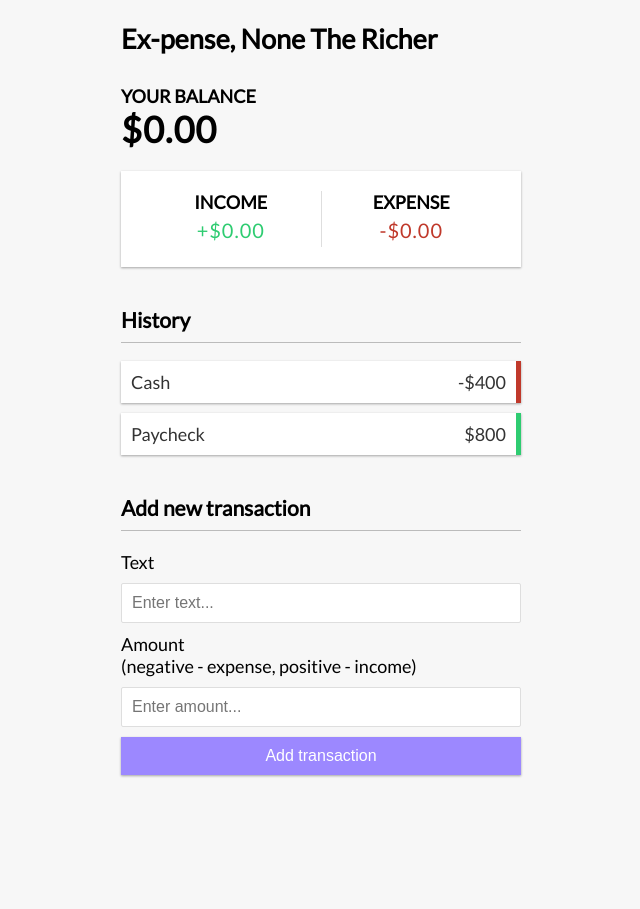
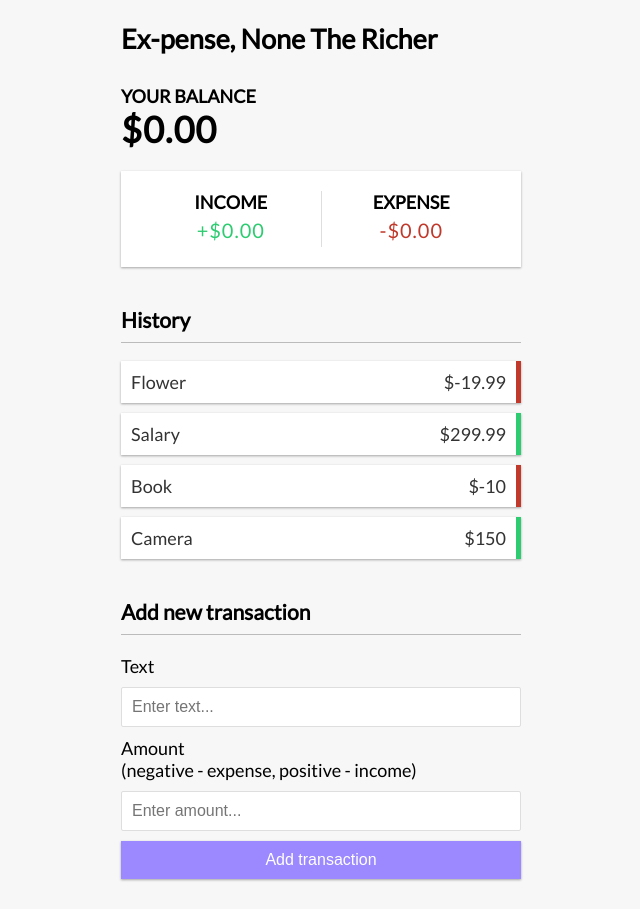
Before and after one commit to GiorgioMotorola/Expense-None-The-Richer, a Vue app: page / in a window 1280 px wide. Shown: the whole page, without its empty margins (319-959 px from the left). Before the commit the page ends 805 px from the top, so only its background shows below. Built offline with nearby package versions, Linux system fonts and the light colour scheme.

Commit message:
added data, added binding forrrr data

```diff
--- a/src/components/TransactionList.vue
+++ b/src/components/TransactionList.vue
@@ -1,11 +1,27 @@
 <template>
      <h3>History</h3>
-      <ul id="list" class="list">
-        <li class="minus">
-          Cash <span>-$400</span><button class="delete-btn">x</button>
+     <ul id="list" class="list">
+        <li v-for="transaction in transactions"
+        :key="transaction.id"
+        :class="transaction.amount < 0 ? 'minus' : 'plus'"
+        >
+            {{ transaction.text }}<span>${{ transaction.amount }}</span>
+            <button class="delete-btn">x</button>
         </li>
-        <li class="plus">
-          Paycheck <span>$800</span><button class="delete-btn">x</button>
-        </li>
-      </ul>
+     </ul>
 </template>
+
+<script>
+    export default {
+        data() {
+            return {
+                transactions: [
+                    { id: 1, text: 'Flower', amount: -19.99 },
+                    { id: 2, text: 'Salary', amount: 299.99 },
+                    { id: 3, text: 'Book', amount: -10 },
+                    { id: 4, text: 'Camera', amount: 150 },
+                ]
+            }
+        }
+    }
+</script>
```
